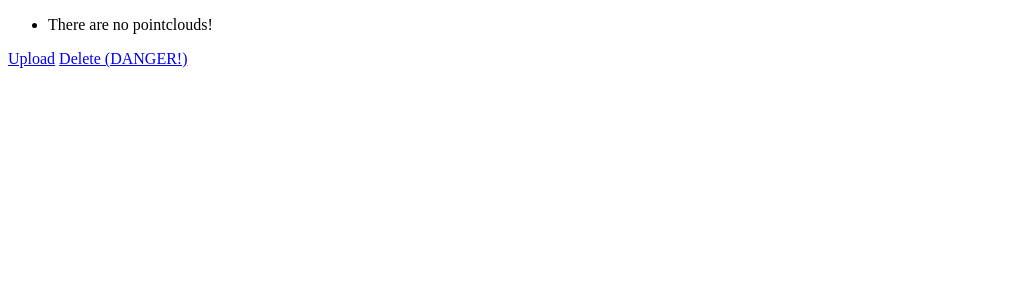
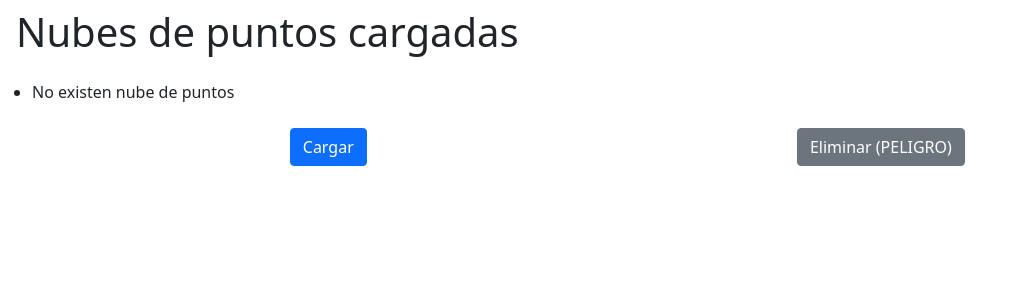
Before and after one commit to jreyesr/segmentation_server, a Flask app: page / in a window 1280 px wide. Shown: the top 300 px of the page, without its empty margins (0-1019 px from the left). Run offline with Flask 2, Linux system fonts and the light colour scheme.

Commit message:
Adding certain style to elements

```diff
--- a/app.py
+++ b/app.py
@@ -207,4 +207,4 @@
     # Dump data to JSON file when exiting
     atexit.register(_save_data)
 
-    app.run()
+    app.run(debug=True)
--- a/templates/_base.html
+++ b/templates/_base.html
@@ -8,6 +8,7 @@
 	<meta name="viewport" content="width=device-width, initial-scale=1.0, user-scalable=no">
     <title>{% block title %}{% endblock %}</title>
     <link rel="stylesheet" href="{{ url_for('static', filename='bootstrap-icons.css') }}">
+    <link href="https://cdn.jsdelivr.net/npm/bootstrap@5.0.0-beta1/dist/css/bootstrap.min.css" rel="stylesheet" integrity="sha384-giJF6kkoqNQ00vy+HMDP7azOuL0xtbfIcaT9wjKHr8RbDVddVHyTfAAsrekwKmP1" crossorigin="anonymous">
 
     {% block extra_links %}{% endblock %}
 </head>
@@ -15,6 +16,7 @@
 <body>
 {% block body %}
 {% endblock %}
+<script src="https://cdn.jsdelivr.net/npm/bootstrap@5.0.0-beta1/dist/js/bootstrap.bundle.min.js" integrity="sha384-ygbV9kiqUc6oa4msXn9868pTtWMgiQaeYH7/t7LECLbyPA2x65Kgf80OJFdroafW" crossorigin="anonymous"></script>
 </body>
 
 </html>
--- a/templates/index.html
+++ b/templates/index.html
@@ -3,13 +3,24 @@
 {% block title %}Home{% endblock %}
 
 {% block body %}
-<ul>
-  {% for pc in pointclouds %}
-  <li><a href="{{ url_for('pc_details', uid=pc.uid) }}">{{ pc.name }} ({{ pc.uid }})</a></li>
-  {% else %}
-  <li>There are no pointclouds!</li>
-  {% endfor %}
-</ul>
-<a href="{{ url_for('upload_pointcloud') }}">Upload</a>
-<a href="{{ url_for('delete_all') }}">Delete (DANGER!)</a>
+<h1 class="my-2 mx-3">
+  Nubes de puntos cargadas
+</h1>
+<div class="my-4">
+  <ul>
+    {% for pc in pointclouds %}
+    <li><a class="btn btn-outline-success" href="{{ url_for('pc_details', uid=pc.uid) }}">{{ pc.name }} ({{ pc.uid }})</a></li>
+    {% else %}
+    <li>No existen nube de puntos</li>
+    {% endfor %}
+  </ul>
+</div>
+<div class="row justify-content-evenly">
+  <div class="col-2">
+    <a class="btn btn-primary" href="{{ url_for('upload_pointcloud') }}">Cargar</a>
+  </div>
+  <div class="col-2">
+    <a class="btn btn-secondary" href="{{ url_for('delete_all') }}">Eliminar (PELIGRO)</a>
+  </div>
+</div>
 {% endblock %}
```
Also changed, not shown: templates/details.html (+5 -5 lines), templates/upload.html (+4 -4 lines).
